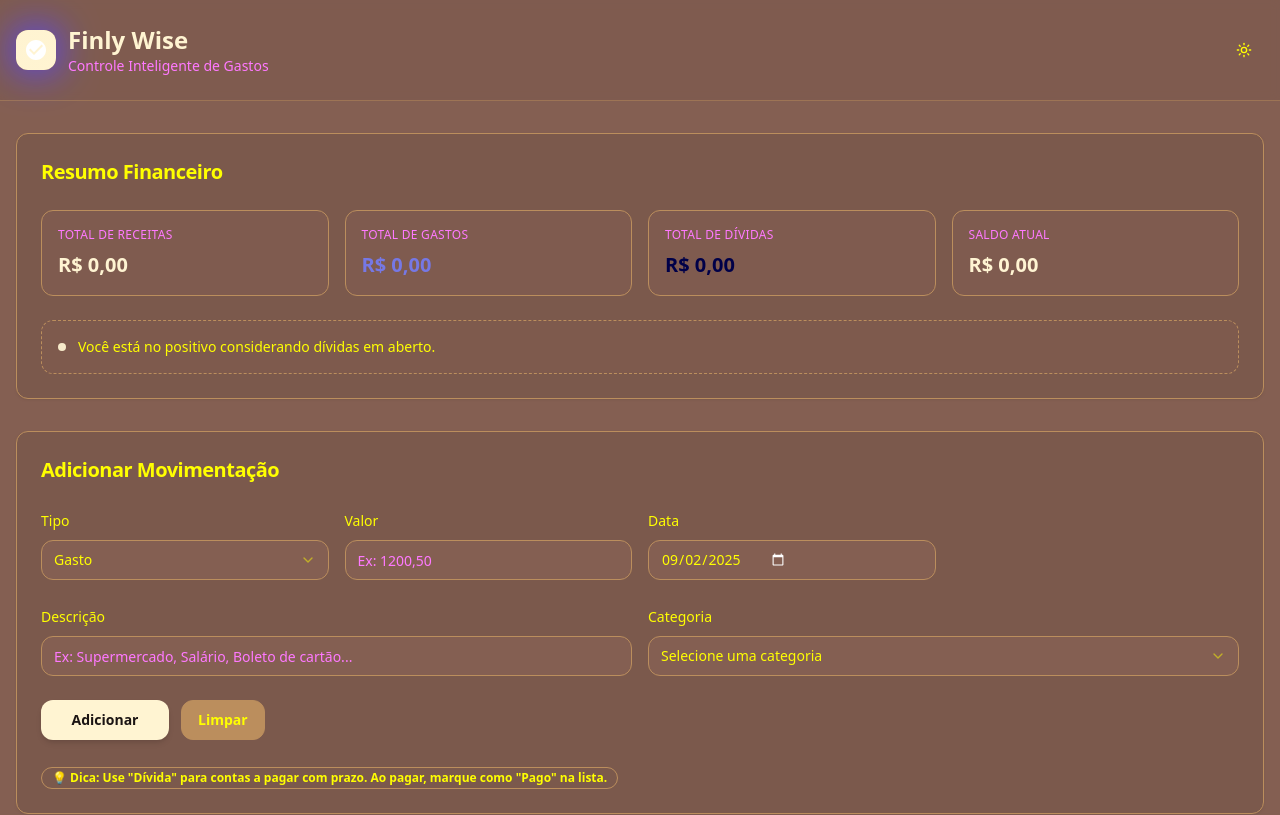
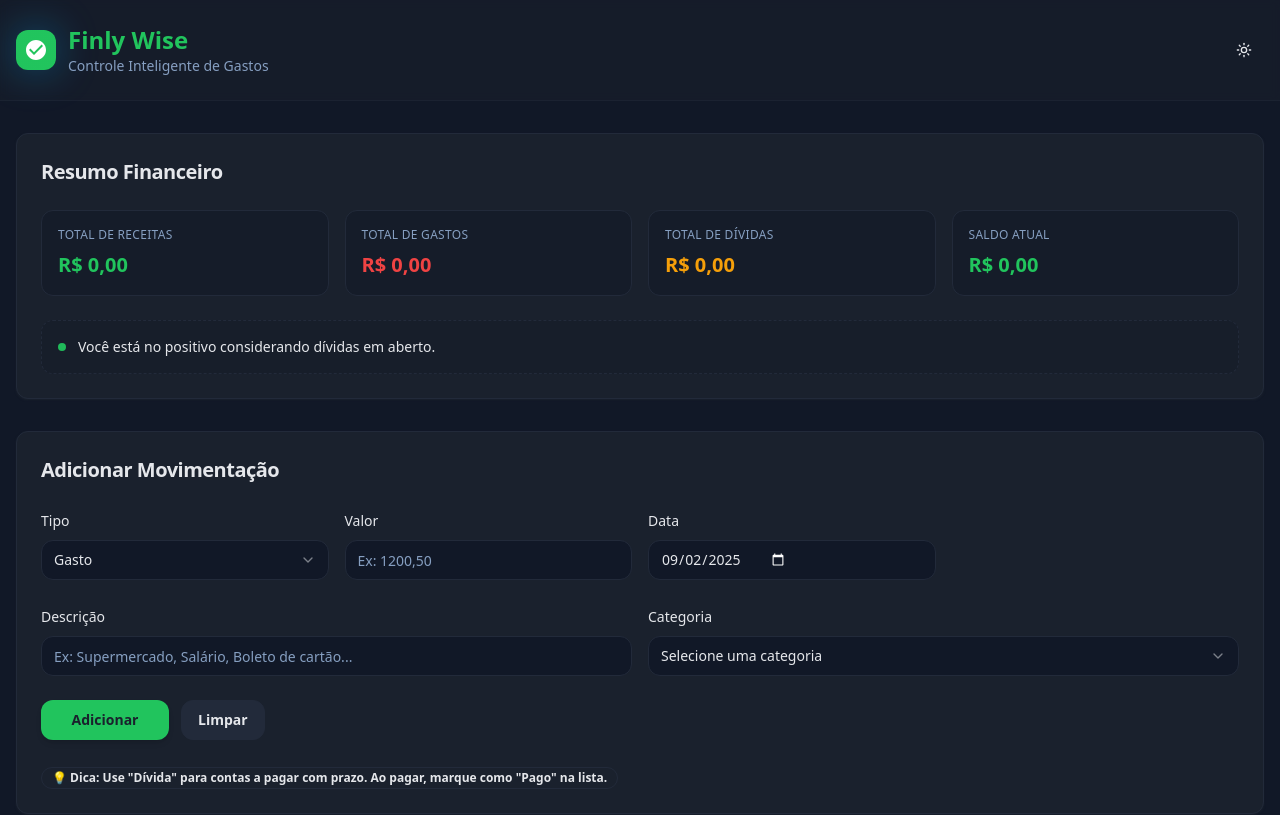
Before and after one commit to CarloshGomes/Divvyapp, a React (Vite) app: page / in a window 1280 px wide. Shown: the top 815 px of the page. Built offline with nearby package versions, Linux system fonts and the light colour scheme.

Commit message:
Revert color changes
Reverted color changes to maintain the initial prompt's color scheme.

```diff
--- a/src/index.css
+++ b/src/index.css
@@ -8,44 +8,43 @@ All colors MUST be HSL.
 
 @layer base {
   :root {
-    /* Finly Wise Tracker Design System */
-    --background: 248 250 252; /* #f8fafc */
-    --foreground: 30 41 59; /* #1e293b */
+    /* Light Mode - Original Colors from Prompt */
+    --background: 210 40% 98%; /* #f8fafc */
+    --foreground: 217 33% 17%; /* #1e293b */
 
-    --card: 255 255 255; /* #ffffff */
-    --card-foreground: 30 41 59; /* #1e293b */
+    --card: 0 0% 100%; /* #ffffff */
+    --card-foreground: 217 33% 17%; /* #1e293b */
 
-    --popover: 255 255 255;
-    --popover-foreground: 30 41 59;
+    --popover: 0 0% 100%;
+    --popover-foreground: 217 33% 17%;
 
-    /* Financial App Colors */
-    --primary: 143 63 29; /* #8f3f1d - Warm brown for trust */
-    --primary-foreground: 254 252 232; /* #fefce8 */
+    --primary: 142 76% 36%; /* #16a34a */
+    --primary-foreground: 0 0% 100%;
 
-    --success: 34 197 94; /* #22c55e - Green for positive */
-    --success-foreground: 4 16 9; /* #041009 */
+    --success: 142 76% 36%; /* #16a34a */
+    --success-foreground: 0 0% 100%;
 
-    --danger: 239 68 68; /* #ef4444 - Red for negative */
-    --danger-foreground: 255 255 255;
+    --danger: 0 84% 51%; /* #dc2626 */
+    --danger-foreground: 0 0% 100%;
 
-    --warning: 245 158 11; /* #f59e0b - Orange for alerts */
-    --warning-foreground: 28 19 1; /* #1c1301 */
+    --warning: 32 95% 44%; /* #d97706 */
+    --warning-foreground: 0 0% 100%;
 
-    --accent: 56 189 248; /* #38bdf8 - Blue accent */
-    --accent-foreground: 0 16 24; /* #001018 */
+    --accent: 201 96% 32%; /* #0284c7 */
+    --accent-foreground: 0 0% 100%;
 
-    --secondary: 241 245 249; /* #f1f5f9 */
-    --secondary-foreground: 30 41 59;
+    --secondary: 210 40% 96%; /* #f1f5f9 */
+    --secondary-foreground: 217 33% 17%;
 
-    --muted: 241 245 249; /* #f1f5f9 */
-    --muted-foreground: 100 116 139; /* #64748b */
+    --muted: 210 40% 96%; /* #f1f5f9 */
+    --muted-foreground: 215 20% 65%; /* #64748b */
 
-    --destructive: 220 38 38; /* #dc2626 */
-    --destructive-foreground: 255 255 255;
+    --destructive: 0 84% 51%; /* #dc2626 */
+    --destructive-foreground: 0 0% 100%;
 
-    --border: 226 232 240; /* #e2e8f0 */
-    --input: 226 232 240;
-    --ring: 56 189 248; /* #38bdf8 */
+    --border: 214 32% 91%; /* #e2e8f0 */
+    --input: 214 32% 91%;
+    --ring: 201 96% 32%; /* #0284c7 */
 
     --radius: 0.75rem;
 
@@ -65,42 +64,43 @@ All colors MUST be HSL.
   }
 
   .dark {
-    --background: 15 23 42; /* #0f172a */
-    --foreground: 229 231 235; /* #e5e7eb */
+    /* Dark Mode - Original Colors from Prompt */
+    --background: 220 39% 11%; /* #0f172a */
+    --foreground: 220 13% 91%; /* #e5e7eb */
 
-    --card: 17 24 39; /* #111827 */
-    --card-foreground: 229 231 235;
+    --card: 220 26% 14%; /* #111827 */
+    --card-foreground: 220 13% 91%;
 
-    --popover: 17 24 39;
-    --popover-foreground: 229 231 235;
+    --popover: 220 26% 14%;
+    --popover-foreground: 220 13% 91%;
 
-    --primary: 34 197 94; /* #22c55e - Green primary for dark */
-    --primary-foreground: 4 16 9;
+    --primary: 142 71% 45%; /* #22c55e */
+    --primary-foreground: 220 26% 14%;
 
-    --success: 34 197 94; /* #22c55e */
-    --success-foreground: 4 16 9;
+    --success: 142 71% 45%; /* #22c55e */
+    --success-foreground: 220 26% 14%;
 
-    --danger: 239 68 68; /* #ef4444 */
-    --danger-foreground: 17 24 39;
+    --danger: 0 84% 60%; /* #ef4444 */
+    --danger-foreground: 220 26% 14%;
 
-    --warning: 245 158 11; /* #f59e0b */
-    --warning-foreground: 28 19 1;
+    --warning: 38 92% 50%; /* #f59e0b */
+    --warning-foreground: 220 26% 14%;
 
-    --accent: 56 189 248; /* #38bdf8 */
-    --accent-foreground: 0 16 24;
+    --accent: 199 89% 48%; /* #38bdf8 */
+    --accent-foreground: 220 26% 14%;
 
-    --secondary: 31 41 55; /* #1f2937 */
-    --secondary-foreground: 229 231 235;
+    --secondary: 220 26% 18%; /* #1f2937 */
+    --secondary-foreground: 220 13% 91%;
 
-    --muted: 31 41 55; /* #1f2937 */
-    --muted-foreground: 148 163 184; /* #94a3b8 */
+    --muted: 220 26% 18%; /* #1f2937 */
+    --muted-foreground: 214 32% 64%; /* #94a3b8 */
 
-    --destructive: 220 38 38;
-    --destructive-foreground: 229 231 235;
+    --destructive: 0 84% 60%;
+    --destructive-foreground: 220 13% 91%;
 
-    --border: 31 41 55; /* #1f2937 */
-    --input: 31 41 55;
-    --ring: 56 189 248;
+    --border: 220 26% 18%; /* #1f2937 */
+    --input: 220 26% 18%;
+    --ring: 199 89% 48%;
 
     /* Dark mode gradients */
     --gradient-card: radial-gradient(1200px 1200px at 10% -10%, hsl(var(--card)) 0%, hsl(var(--background)) 45%);
```
